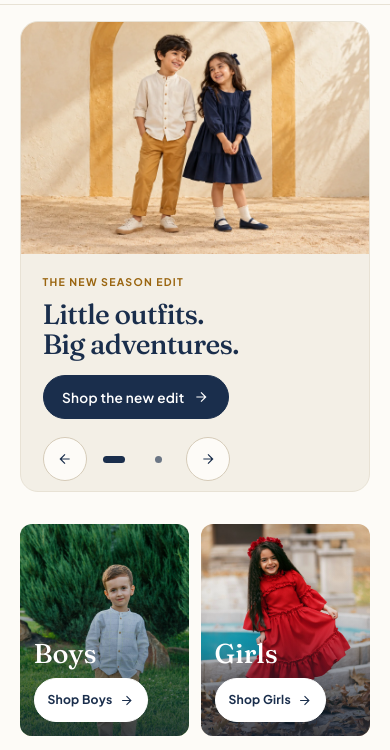
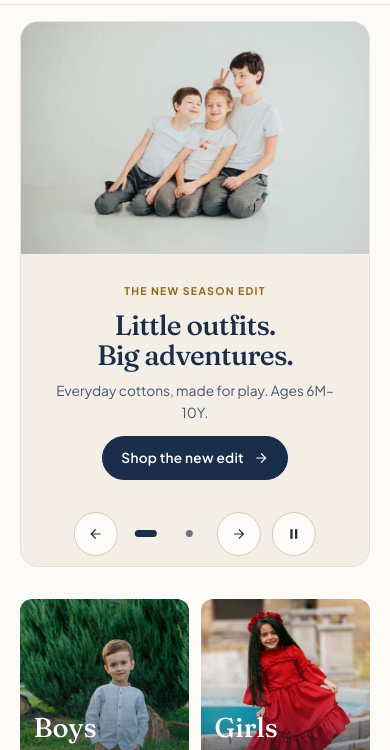
Before and after one commit to awais5094-arch/little-traits, a website: page index.html in a window 390 px wide. Shown: the part 92-842 px from the top of the page. Drawn offline with Linux system fonts and the light colour scheme.

Commit message:
Stabilize banner copy and center mobile layout with real photos
Give both campaign slides identical heading, description and CTA slots so wrapping cannot move the content. Center mobile text and controls, replace displayed generated images with sourced Pexels photos, and add six-second autoplay with Pause/Play, focus/hover/visibility/overlay pauses and reduced-motion defaults. Document image provenance and controller verification.

```diff
--- a/css/styles.css
+++ b/css/styles.css
@@ -643,6 +643,7 @@ ul, ol {
 }
 
 .campaign-banner {
+  --campaign-title-size: clamp(2rem, 3.8vw, 3.5rem);
   position: relative;
   overflow: hidden;
   border: 1px solid var(--border-subtle);
@@ -653,14 +654,17 @@ ul, ol {
 .campaign-slide {
   display: grid;
   grid-template-columns: minmax(0, 0.9fr) minmax(0, 1.1fr);
-  min-height: clamp(380px, 36vw, 480px);
+  height: clamp(420px, 36vw, 480px);
+  animation: campaign-reveal 0.4s var(--ease-out);
 }
 
 .campaign-slide__body {
-  display: flex;
-  flex-direction: column;
-  align-items: flex-start;
-  justify-content: center;
+  display: grid;
+  grid-template-columns: minmax(0, 1fr);
+  grid-template-rows: 1.2rem calc(var(--campaign-title-size) * 2.16) 3.3rem 48px;
+  gap: 0.85rem;
+  align-content: center;
+  justify-items: start;
   min-width: 0;
   padding: clamp(1.5rem, 3.3vw, 3rem);
   padding-bottom: 5.25rem;
@@ -672,12 +676,12 @@ ul, ol {
   letter-spacing: 0.12em;
   text-transform: uppercase;
   color: var(--accent-gold-text);
-  margin-bottom: 0.85rem;
+  line-height: 1.4;
 }
 
 .campaign-slide__title {
   font-family: var(--font-serif);
-  font-size: clamp(2rem, 3.8vw, 3.5rem);
+  font-size: var(--campaign-title-size);
   font-weight: 500;
   line-height: 1.08;
   letter-spacing: -0.025em;
@@ -685,16 +689,17 @@ ul, ol {
 
 .campaign-slide__description {
   max-width: 30ch;
-  margin-top: 1rem;
+  margin: 0;
   font-size: 0.92rem;
   line-height: 1.65;
   color: var(--text-secondary);
 }
 
 .campaign-slide__cta {
-  margin-top: 1.5rem;
+  margin: 0;
   min-height: 48px;
   max-width: 100%;
+  align-self: end;
 }
 
 .campaign-slide__media {
@@ -716,6 +721,10 @@ ul, ol {
   background-color: var(--bg-blush-tint);
 }
 
+.campaign-slide--baby .campaign-slide__media img {
+  object-position: 30% center;
+}
+
 .campaign-controls {
   position: absolute;
   left: clamp(1.5rem, 3.3vw, 3rem);
@@ -726,7 +735,8 @@ ul, ol {
 }
 
 .campaign-arrow,
-.campaign-dot {
+.campaign-dot,
+.campaign-play-toggle {
   display: inline-flex;
   align-items: center;
   justify-content: center;
@@ -735,12 +745,14 @@ ul, ol {
   border-radius: var(--radius-pill);
 }
 
-.campaign-arrow {
+.campaign-arrow,
+.campaign-play-toggle {
   border: 1px solid var(--border-strong);
   background-color: var(--bg-canvas);
 }
 
-.campaign-arrow:hover {
+.campaign-arrow:hover,
+.campaign-play-toggle:hover {
   border-color: var(--bg-navy);
 }
 
@@ -759,6 +771,15 @@ ul, ol {
 .campaign-dot.is-active span {
   width: 22px;
   background-color: var(--bg-navy);
+}
+
+.campaign-play-toggle {
+  margin-left: 0.35rem;
+}
+
+@keyframes campaign-reveal {
+  from { opacity: 0.35; }
+  to { opacity: 1; }
 }
 
 .shop-departments {
@@ -2909,10 +2930,13 @@ ul, ol {
 
   /* A compact photographic campaign first, then two collection tiles. */
   .campaign-banner {
+    --campaign-title-size: clamp(1.75rem, 5.3vw, 2rem);
     border-radius: var(--radius-md);
   }
   .campaign-slide {
     grid-template-columns: minmax(0, 1fr);
+    grid-template-rows: auto 312px;
+    height: auto;
     min-height: 0;
   }
   .campaign-slide__media {
@@ -2920,27 +2944,29 @@ ul, ol {
     aspect-ratio: 3 / 2;
   }
   .campaign-slide__body {
-    padding: 1.25rem 1.35rem 4.5rem;
+    grid-template-rows: 1rem calc(var(--campaign-title-size) * 2.16) 2.9rem 44px;
+    gap: 0.6rem;
+    justify-items: center;
+    text-align: center;
+    height: 312px;
+    padding: 1.25rem 1.25rem 4.75rem;
   }
   .campaign-slide__eyebrow {
     font-size: 0.66rem;
-    margin-bottom: 0.5rem;
-  }
-  .campaign-slide__title {
-    font-size: clamp(1.75rem, 5.3vw, 2.15rem);
-    line-height: 1.08;
   }
   .campaign-slide__description {
-    display: none;
+    max-width: 28ch;
+    font-size: 0.86rem;
+    line-height: 1.6;
   }
   .campaign-slide__cta {
-    margin-top: 1rem;
     min-height: 44px;
     padding: 0.55rem 1.15rem;
     font-size: 0.85rem;
   }
   .campaign-controls {
-    left: 1.35rem;
+    left: 50%;
+    transform: translateX(-50%);
     bottom: 0.65rem;
   }
   .department-card {
--- a/index.html
+++ b/index.html
@@ -8,7 +8,7 @@
   <link rel="preconnect" href="https://fonts.googleapis.com" />
   <link rel="preconnect" href="https://fonts.gstatic.com" crossorigin />
   <link href="https://fonts.googleapis.com/css2?family=Fraunces:ital,opsz,wght@0,9..144,400..600;1,9..144,400&family=Plus+Jakarta+Sans:wght@400;500;600;700&display=swap" rel="stylesheet" />
-  <link rel="stylesheet" href="css/styles.css?v=1.5" />
+  <link rel="stylesheet" href="css/styles.css?v=1.6" />
 </head>
 <body>
   <a href="#main-content" class="skip-link">Skip to main content</a>
@@ -17,7 +17,7 @@
   <div id="site-header-mount"></div>
 
   <main id="main-content">
-    <!-- Campaign banners lead directly into shopping. No automatic slide changes. -->
+    <!-- Campaign banners: equal content slots, with pausable automatic rotation. -->
     <section class="campaign-hero" aria-labelledby="hero-heading">
       <div class="container">
         <h1 class="sr-only" id="hero-heading">Little Traits kidswear for boys, girls and babies</h1>
@@ -26,13 +26,13 @@
             <div class="campaign-slide__body">
               <span class="campaign-slide__eyebrow">The new season edit</span>
               <h2 class="campaign-slide__title">Little outfits.<br />Big adventures.</h2>
-              <p class="campaign-slide__description">Soft cottons. Easy days. Ages 6M–10Y.</p>
+              <p class="campaign-slide__description">Everyday cottons, made for play. Ages 6M–10Y.</p>
               <a href="shop.html" class="btn btn-primary campaign-slide__cta">Shop the new edit
                 <svg width="16" height="16" viewBox="0 0 24 24" fill="none" stroke="currentColor" stroke-width="1.8" aria-hidden="true"><path d="M5 12h14M12 5l7 7-7 7"/></svg>
               </a>
             </div>
             <div class="campaign-slide__media">
-              <img src="assets/images/campaign-season.webp" alt="Two children in cream, honey and navy cotton outfits against a warm studio backdrop" width="1536" height="1024" fetchpriority="high" />
+              <img src="assets/images/campaign-season-real.webp" alt="Three children sitting together in casual white cotton T-shirts" width="1600" height="1068" fetchpriority="high" />
             </div>
           </div>
 
@@ -40,13 +40,13 @@
             <div class="campaign-slide__body">
               <span class="campaign-slide__eyebrow">The little ones edit</span>
               <h2 class="campaign-slide__title">Small steps.<br />Soft beginnings.</h2>
-              <p class="campaign-slide__description">Cosy rompers and soft layers for baby &amp; toddler.</p>
+              <p class="campaign-slide__description">Gentle layers for your little one's everyday adventures.</p>
               <a href="shop.html?category=baby" class="btn btn-primary campaign-slide__cta">Shop Baby &amp; Toddler
                 <svg width="16" height="16" viewBox="0 0 24 24" fill="none" stroke="currentColor" stroke-width="1.8" aria-hidden="true"><path d="M5 12h14M12 5l7 7-7 7"/></svg>
               </a>
             </div>
             <div class="campaign-slide__media">
-              <img src="assets/images/campaign-baby.webp" alt="Two toddlers playing together in soft oatmeal and ivory layers" width="1536" height="1024" loading="lazy" />
+              <img src="assets/images/campaign-baby-real.webp" alt="A person holding a cream baby bodysuit with a teddy-bear motif" width="1600" height="1069" loading="eager" fetchpriority="low" decoding="async" />
             </div>
           </div>
 
@@ -60,6 +60,10 @@
             </div>
             <button type="button" class="campaign-arrow" data-campaign-step="1" aria-label="Next banner">
               <svg width="16" height="16" viewBox="0 0 24 24" fill="none" stroke="currentColor" stroke-width="1.8" aria-hidden="true"><path d="M5 12h14m-7-7 7 7-7 7"/></svg>
+            </button>
+            <button type="button" class="campaign-play-toggle" data-campaign-rotation aria-label="Pause slideshow" aria-pressed="false">
+              <svg data-campaign-pause-icon width="14" height="14" viewBox="0 0 24 24" fill="currentColor" aria-hidden="true"><path d="M6 4h4v16H6zm8 0h4v16h-4z"/></svg>
+              <svg data-campaign-play-icon width="14" height="14" viewBox="0 0 24 24" fill="currentColor" aria-hidden="true" hidden><path d="m7 3 15 9-15 9z"/></svg>
             </button>
           </div>
           <p class="sr-only" id="campaign-status" aria-live="polite" aria-atomic="true"></p>
@@ -262,7 +266,7 @@
 
   <script src="js/data.js"></script>
   <script src="js/app.js"></script>
-  <script src="js/home.js"></script>
+  <script src="js/home.js?v=1.6"></script>
   <script>
     document.addEventListener("DOMContentLoaded", function () {
       const products = window.PRODUCTS || [];
--- a/js/home.js
+++ b/js/home.js
@@ -1,4 +1,4 @@
-/** Two manually controlled campaign banners; no autoplay or timed focus changes. */
+/** Campaign carousel: stable slides, six-second rotation and explicit pause. */
 (function () {
   document.addEventListener("DOMContentLoaded", function () {
     const banner = document.getElementById("campaign-banner");
@@ -6,33 +6,121 @@
     const slides = Array.from(banner.querySelectorAll("[data-campaign-slide]"));
     const dots = Array.from(banner.querySelectorAll("[data-campaign-index]"));
     const controls = banner.querySelector(".campaign-controls");
+    const rotation = banner.querySelector("[data-campaign-rotation]");
+    const pauseIcon = banner.querySelector("[data-campaign-pause-icon]");
+    const playIcon = banner.querySelector("[data-campaign-play-icon]");
     const status = document.getElementById("campaign-status");
-    if (slides.length < 2 || !controls) return;
+    if (slides.length < 2 || !controls || !rotation) return;
+
+    const reducedMotion = window.matchMedia("(prefers-reduced-motion: reduce)");
     let current = 0;
+    let paused = reducedMotion.matches;
+    let hovered = false;
+    let focusPaused = false;
+    let inView = true;
+    let timer = null;
+    const delay = 6000;
     controls.hidden = false;
 
-    function selectSlide(index) {
+    function canRotate() {
+      return !paused && !hovered && !focusPaused && inView &&
+        !document.hidden && !document.body.classList.contains("drawer-open");
+    }
+
+    function updateRotationControl() {
+      rotation.setAttribute("aria-label", paused ? "Play slideshow" : "Pause slideshow");
+      rotation.setAttribute("aria-pressed", String(paused));
+      if (pauseIcon) pauseIcon.hidden = paused;
+      if (playIcon) playIcon.hidden = !paused;
+    }
+
+    function scheduleRotation() {
+      if (timer !== null) window.clearTimeout(timer);
+      timer = null;
+      if (!canRotate()) return;
+      timer = window.setTimeout(function () {
+        timer = null;
+        if (canRotate()) selectSlide(current + 1, false);
+        scheduleRotation();
+      }, delay);
+    }
+
+    function selectSlide(index, announce) {
       current = (index + slides.length) % slides.length;
       slides.forEach((slide, position) => { slide.hidden = position !== current; });
       dots.forEach((dot, position) => {
         dot.classList.toggle("is-active", position === current);
         dot.setAttribute("aria-pressed", String(position === current));
       });
-      if (status) status.textContent = slides[current].getAttribute("aria-label");
+      // Automatic rotation stays quiet and never moves keyboard focus.
+      if (announce && status) status.textContent = slides[current].getAttribute("aria-label");
     }
 
     controls.addEventListener("click", function (event) {
       const dot = event.target.closest("[data-campaign-index]");
       const arrow = event.target.closest("[data-campaign-step]");
-      if (dot) selectSlide(Number(dot.getAttribute("data-campaign-index")));
-      else if (arrow) selectSlide(current + Number(arrow.getAttribute("data-campaign-step")));
+      if (event.target.closest("[data-campaign-rotation]")) {
+        paused = !paused;
+        if (!paused) focusPaused = false; // Explicit Play can start while this control has focus.
+        updateRotationControl();
+      } else if (dot) selectSlide(Number(dot.getAttribute("data-campaign-index")), true);
+      else if (arrow) selectSlide(current + Number(arrow.getAttribute("data-campaign-step")), true);
+      scheduleRotation();
     });
 
     controls.addEventListener("keydown", function (event) {
       if (event.key !== "ArrowLeft" && event.key !== "ArrowRight") return;
       event.preventDefault();
-      selectSlide(current + (event.key === "ArrowRight" ? 1 : -1));
+      selectSlide(current + (event.key === "ArrowRight" ? 1 : -1), true);
       dots[current].focus({ preventScroll: true });
+      scheduleRotation();
     });
+
+    banner.addEventListener("pointerenter", function (event) {
+      if (event.pointerType !== "mouse") return;
+      hovered = true;
+      scheduleRotation();
+    });
+    banner.addEventListener("pointerleave", function (event) {
+      if (event.pointerType !== "mouse") return;
+      hovered = false;
+      scheduleRotation();
+    });
+    banner.addEventListener("focusin", function () {
+      focusPaused = true;
+      scheduleRotation();
+    });
+    banner.addEventListener("focusout", function (event) {
+      focusPaused = banner.contains(event.relatedTarget);
+      scheduleRotation();
+    });
+    document.addEventListener("visibilitychange", scheduleRotation);
+    reducedMotion.addEventListener("change", function (event) {
+      if (event.matches) paused = true;
+      updateRotationControl();
+      scheduleRotation();
+    });
+
+    if ("IntersectionObserver" in window) {
+      inView = false;
+      new window.IntersectionObserver(function (entries) {
+        inView = entries.some((entry) => entry.isIntersecting && entry.intersectionRatio >= 0.1);
+        scheduleRotation();
+      }, { threshold: [0, 0.1] }).observe(banner);
+    }
+    if ("MutationObserver" in window) {
+      // Shared cart/menu/modals set this class while the page is inert.
+      new window.MutationObserver(scheduleRotation).observe(document.body, {
+        attributes: true, attributeFilter: ["class"]
+      });
+    }
+    window.addEventListener("pagehide", function () {
+      if (timer !== null) window.clearTimeout(timer);
+      timer = null;
+    });
+    window.addEventListener("pageshow", scheduleRotation);
+
+    updateRotationControl();
+    scheduleRotation();
   });
 })();
```
Also changed, not shown: DESIGN.md (+17 -0 lines), HANDOFF.md (+9 -1 lines), WORDPRESS-MAPPING.md (+2 -1 lines), README.md, assets/images/campaign-baby-real.webp (added), assets/images/campaign-season-real.webp (added).
